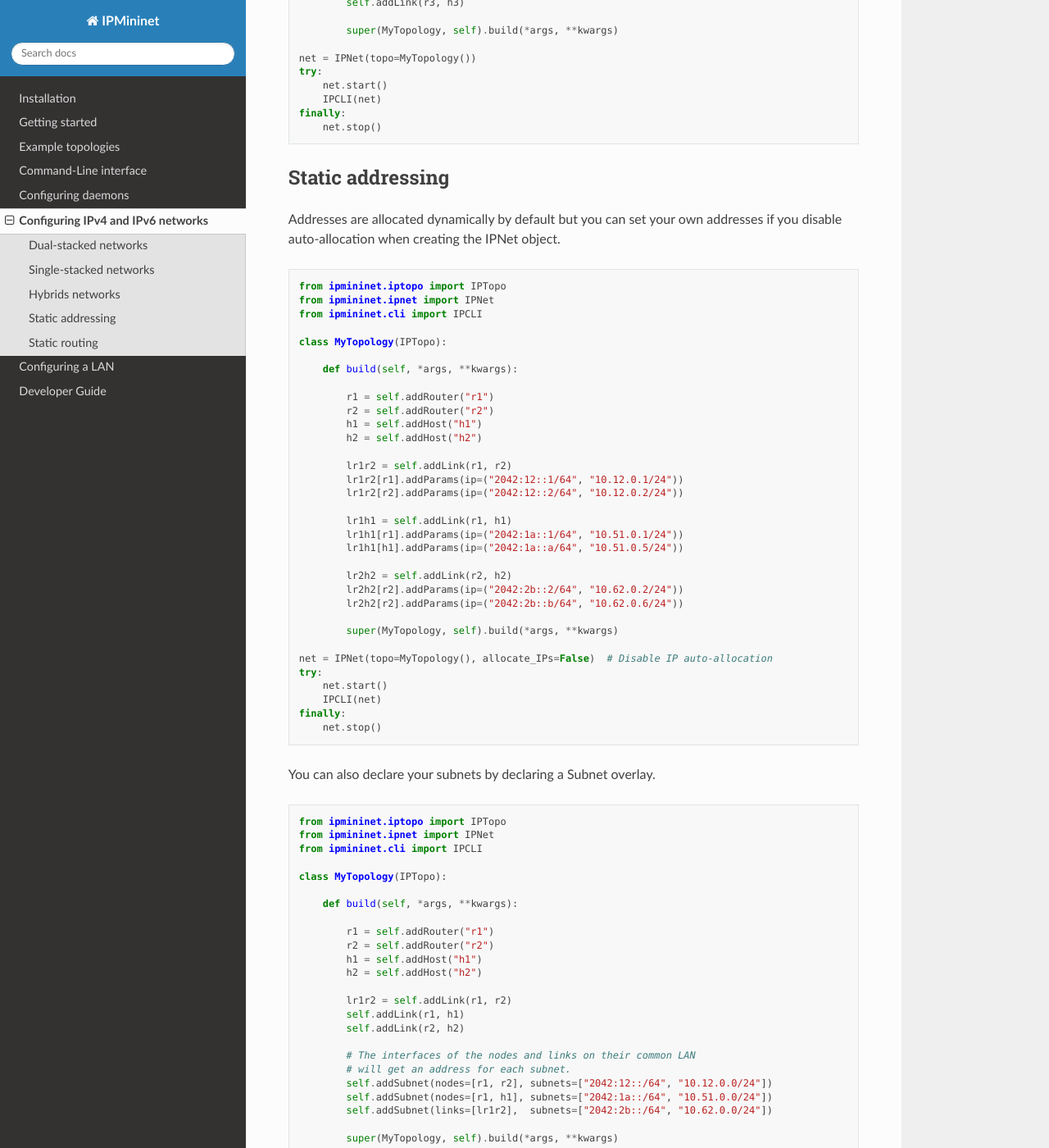
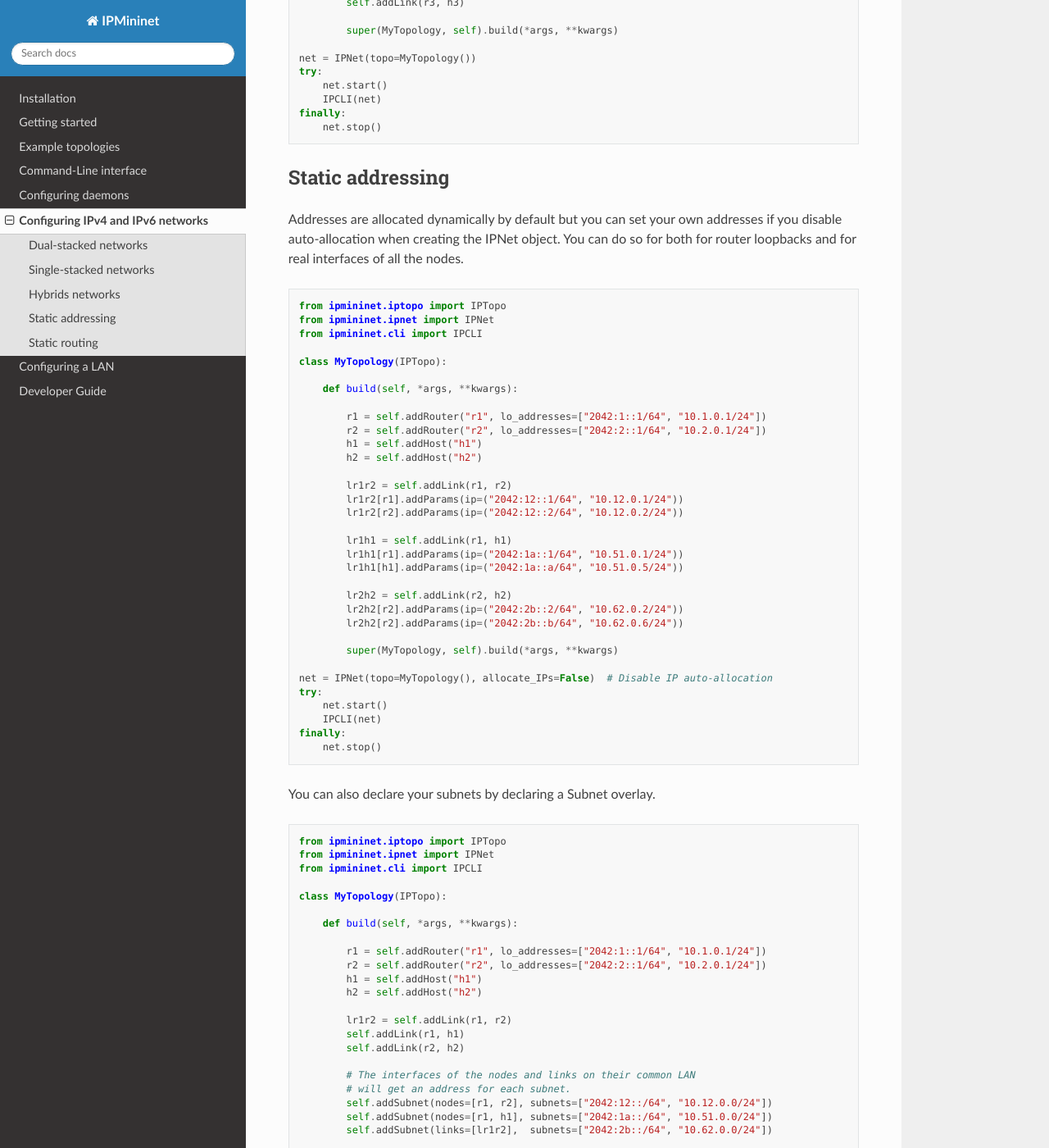
Before and after one commit to tyler-marr/ipmininet, a Sphinx documentation site: the page built from docs/addressing.rst, in a window 1280 px wide and 1400 px high, scrolled down 2588 px. Shown: the whole window at 82% size. Built offline with Sphinx 7.4.7 and the Read the Docs theme 2.0.0, drawn with Linux system fonts in a browser that asks for light colours; pages that are not in the unit, such as notebooks, are missing from menus; some of the changed text lies outside the part shown.

Commit message:
Enable setting loopback addresses on routers

```diff
--- a/docs/addressing.rst
+++ b/docs/addressing.rst
@@ -159,7 +159,8 @@ Static addressing
 
 Addresses are allocated dynamically by default
 but you can set your own addresses if you disable auto-allocation
-when creating the IPNet object.
+when creating the IPNet object. You can do so for both for router loopbacks
+and for real interfaces of all the nodes.
 
 .. testcode:: static addressing
 
@@ -171,8 +172,8 @@ when creating the IPNet object.
 
         def build(self, *args, **kwargs):
 
-            r1 = self.addRouter("r1")
-            r2 = self.addRouter("r2")
+            r1 = self.addRouter("r1", lo_addresses=["2042:1::1/64", "10.1.0.1/24"])
+            r2 = self.addRouter("r2", lo_addresses=["2042:2::1/64", "10.2.0.1/24"])
             h1 = self.addHost("h1")
             h2 = self.addHost("h2")
 
@@ -209,8 +210,8 @@ You can also declare your subnets by declaring a Subnet overlay.
 
         def build(self, *args, **kwargs):
 
-            r1 = self.addRouter("r1")
-            r2 = self.addRouter("r2")
+            r1 = self.addRouter("r1", lo_addresses=["2042:1::1/64", "10.1.0.1/24"])
+            r2 = self.addRouter("r2", lo_addresses=["2042:2::1/64", "10.2.0.1/24"])
             h1 = self.addHost("h1")
             h2 = self.addHost("h2")
 
@@ -253,8 +254,8 @@ You can change it when adding a new router to your topology.
 
             # Change the config object for RouterConfig
             # because it does not add by default OSPF or OSPF6
-            r1 = self.addRouter("r1", config=RouterConfig)
-            r2 = self.addRouter("r2", config=RouterConfig)
+            r1 = self.addRouter("r1", config=RouterConfig, lo_addresses=["2042:1::1/64", "10.1.0.1/24"])
+            r2 = self.addRouter("r2", config=RouterConfig, lo_addresses=["2042:2::1/64", "10.2.0.1/24"])
             h1 = self.addHost("h1")
             h2 = self.addHost("h2")
 
@@ -299,8 +300,8 @@ You can also add routes manually when the network has started since you can run
 
         def build(self, *args, **kwargs):
 
-            r1 = self.addRouter("r1", config=RouterConfig)
-            r2 = self.addRouter("r2", config=RouterConfig)
+            r1 = self.addRouter("r1", config=RouterConfig, lo_addresses=["2042:1::1/64", "10.1.0.1/24"])
+            r2 = self.addRouter("r2", config=RouterConfig, lo_addresses=["2042:2::1/64", "10.2.0.1/24"])
             h1 = self.addHost("h1")
             h2 = self.addHost("h2")
 
```
Also changed, not shown: 5 other files.
